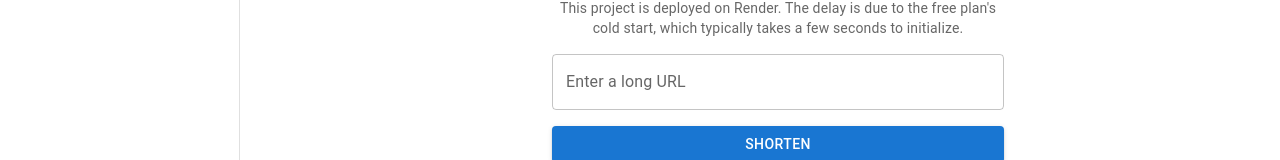
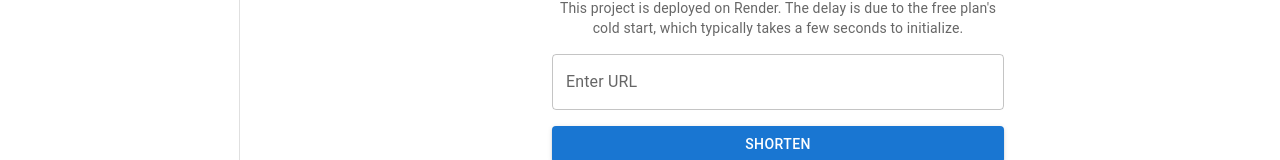
Before and after one commit to miracleonline/shortlink-app, a React (Vite) app in the folder frontend/: page / in a window 1280 px wide. Shown: the part 420-580 px from the top of the page. Built offline with nearby package versions, Linux system fonts and the light colour scheme.

Commit message:
fix: first time schedule

```diff
--- a/frontend/src/components/ShortenForm.tsx
+++ b/frontend/src/components/ShortenForm.tsx
@@ -18,15 +18,21 @@ const ShortenForm = () => {
   const [message, setMessage] = useState('');
   const [timer, setTimer] = useState(5);
   const [timerActive, setTimerActive] = useState(false);
+  const [hasStarted, setHasStarted] = useState(false);
   const navigate = useNavigate();
 
   // API call
   const handleShorten = async () => {
     setLoading(true);
     setError('');
-    setMessage('Service starting in a few seconds...');
-    setTimer(30);
-    setTimerActive(true);
+
+    if (!hasStarted) {
+      setMessage('Service starting in a few seconds...');
+      setTimer(30);
+      setTimerActive(true);
+      setHasStarted(true);
+    }
+
     try {
       const res = await axios.post('https://shortlink-app-u4vy.onrender.com/api/encode', { longUrl });
       setShortUrl(res.data.shortUrl);
@@ -87,7 +93,7 @@ const ShortenForm = () => {
         <TextField
           fullWidth
           variant="outlined"
-          label="Enter a long URL"
+          label="Enter URL"
           value={longUrl}
           onChange={(e) => setLongUrl(e.target.value)}
           sx={{ mb: 2 }}
```
